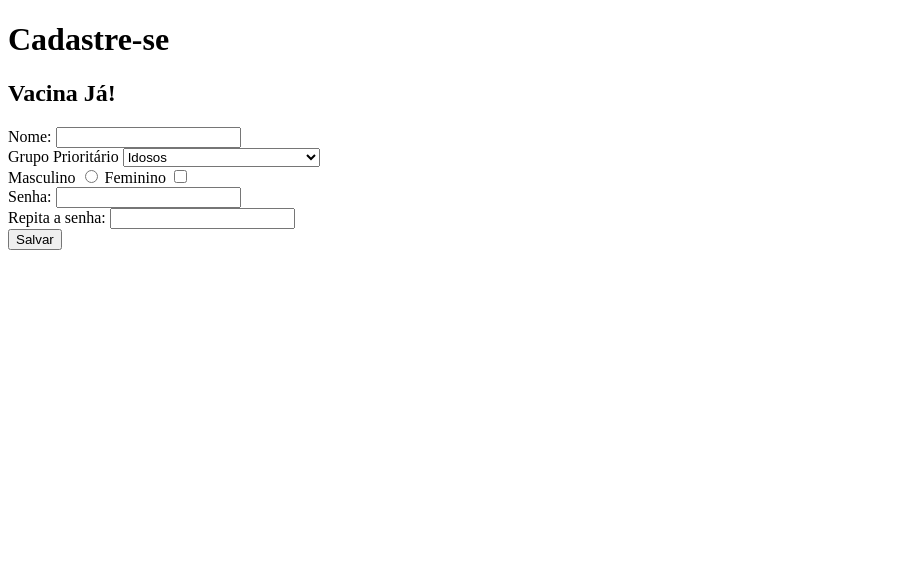
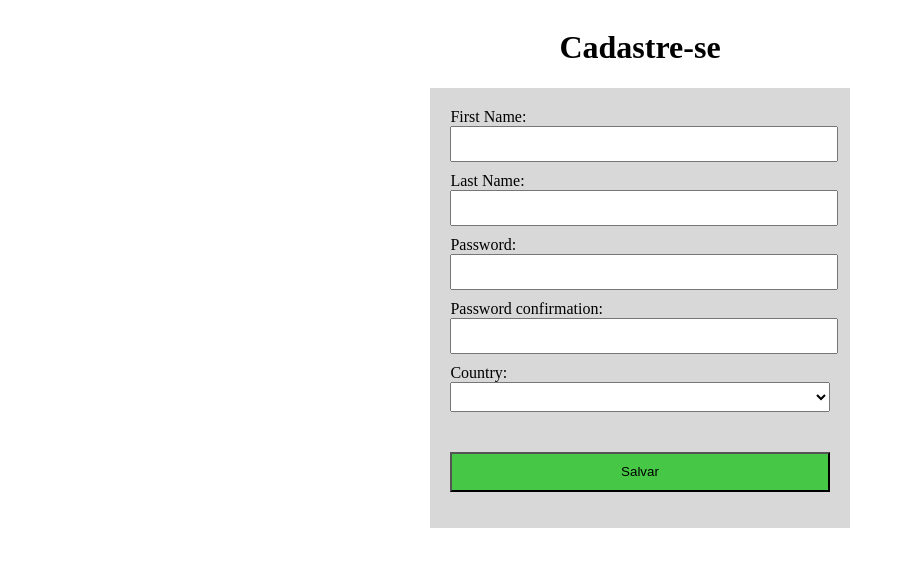
Before and after one commit to felipeblobo/CodigoPreto_, a plain HTML site: page formularios/index.html in a window 1280 px wide. Shown: the whole page, without its empty margins (0-905 px from the left). Drawn offline with Linux system fonts and the light colour scheme.

Commit message:
finalizado

```diff
--- a/formularios/index.html
+++ b/formularios/index.html
@@ -4,45 +4,44 @@
     <meta charset="UTF-8" />
     <meta http-equiv="X-UA-Compatible" content="IE=edge" />
     <meta name="viewport" content="width=device-width, initial-scale=1.0" />
+    <link rel="stylesheet" href="style.css">
     <title>Aula de Formulários - HTML</title>
   </head>
   <body>
     <h1>Cadastre-se</h1>
-    <h2>Vacina Já!</h2>
+
     <form action="/cadastro" method="POST">
       <div>
-        <label for="nome">Nome: </label>
-        <input type="text" name="nome" value="" />
+        <label for="firstName">First Name: </label>
+        <input type="text" name="firstName" value="" required />
       </div>
 
       <div>
-        <label for="grupoPrioritario">Grupo Prioritário</label>
-        <select id="grupoPrioritario" name="grupoPrioritario">
-          <option value="idosos">Idosos</option>
-          <option value="comorbidades">Portadores de Comorbidades</option>
-          <option value="imunosuprimidos">Imunosuprimidos</option>
-          <option value="outros">Outros</option>
-        </select>
+        <label for="lastName">Last Name: </label>
+        <input type="text" name="lastNameName" value="" required />
+      </div>
+
+
+      <div>
+        <label for="password">Password: </label>
+        <input type="password" name="password" value='' required />
       </div>
 
       <div>
-        <label for="masculino">Masculino</label>
-        <input type="radio" id="masculino" name="masculino" />
-        <label for="feminino">Feminino</label>
-        <input type="checkbox" id="feminino" name="feminino" />
+        <label for="senha">Password confirmation: </label>
+        <input type="password" name="senha" value='' required />
       </div>
 
-      <div>
-        <label for="senha">Senha: </label>
-        <input type="password" name="senha" required />
-      </div>
+      <label for="country">Country:</label>
+      <select id="country" name="country">
+        <option value="" disabled selected></option>
+        <option value="brazil">Brasil</option>
+        <option value="argentina">Argentina</option>
+        <option value="equador">Equador</option>
+        <option value="australia">Austrália</option>
+      </select>
 
-      <div>
-        <label for="senha">Repita a senha: </label>
-        <input type="password" name="senha" required />
-      </div>
-
-      <input type="button" value="Salvar" />
+      <button>Salvar</button>
     </form>
   </body>
 </html>
--- /dev/null
+++ b/formularios/style.css
@@ -0,0 +1,31 @@
+div {
+    margin-bottom: 10px;
+}
+
+body {
+    display: flex;
+    justify-content: center;
+    flex-direction: column;
+    align-items: center;
+}
+
+form {
+    background-color: #c3c3c3a4;
+    padding: 20px;
+    height: 400px;
+    width: 30%;
+
+}
+
+input, select {
+    width: 100%;
+    height: 30px;
+}
+
+button {
+    margin-top: 40px;
+    width: 100%;
+    background-color: #46c846;
+    height: 40px;
+
+}
```
